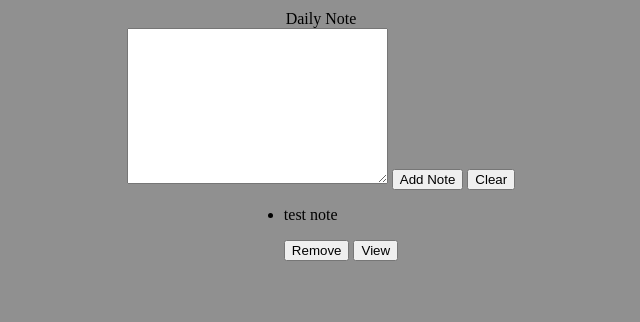
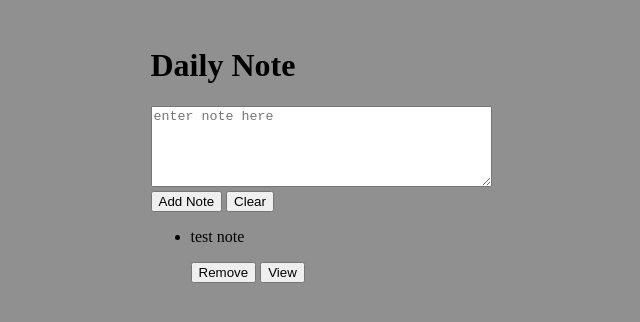
Before and after one commit to irvingam/DailyNote, a plain HTML site: page index.html in a window 1280 px wide. Shown: the whole page, without its empty margins (319-959 px from the left). Drawn offline with Linux system fonts and the light colour scheme.

Commit message:
added background wrap

```diff
--- a/index.html
+++ b/index.html
@@ -10,14 +10,18 @@
     <title>Daily Note</title>
 </head>
 <body>
-    <div class="title">Daily Note</div>
+    <div class="background--wrap">
+        <div class="title">
+            <h1>Daily Note</h1>
+        </div>
 
         <div class="top">
             <div class="note--input">
-            <textarea name="" id="" cols="30" rows="10"></textarea>
+                <textarea name="" id="" cols="40" rows="5" placeholder="enter note here"></textarea>
+            </div>
+
             <button class="note--input__add" id="add--btn">Add Note</button>
             <button class="note--input__clear" id="clear--btn">Clear</button>
-        </div>
         </div>
 
         <div class="bottom">
@@ -31,6 +35,7 @@
                 </li>
             </ul>
         </div>
+    </div>
 </body>
 <script src="app.js"></script>
 </html>
```
Lines whose indentation alone changed are shown as unchanged.
